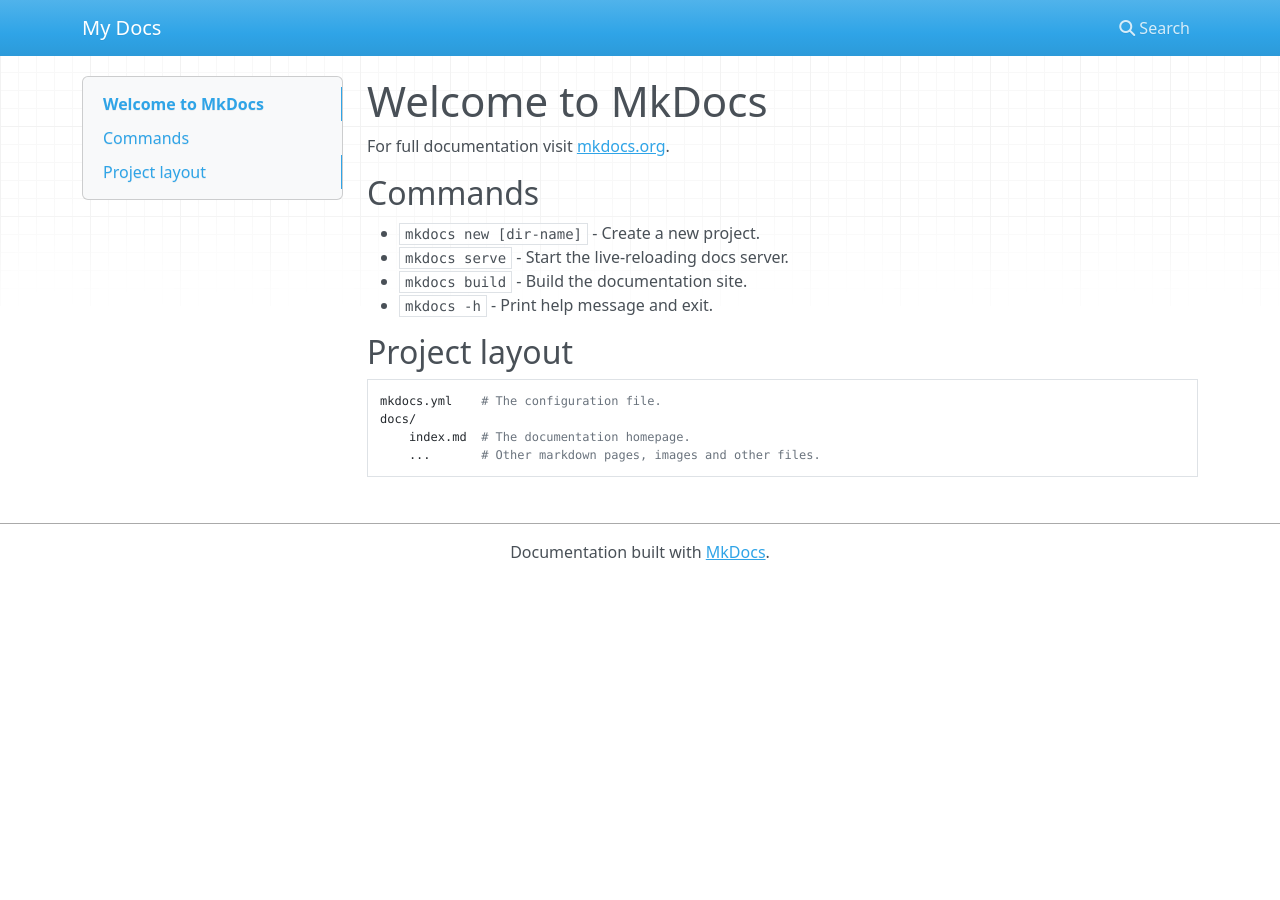
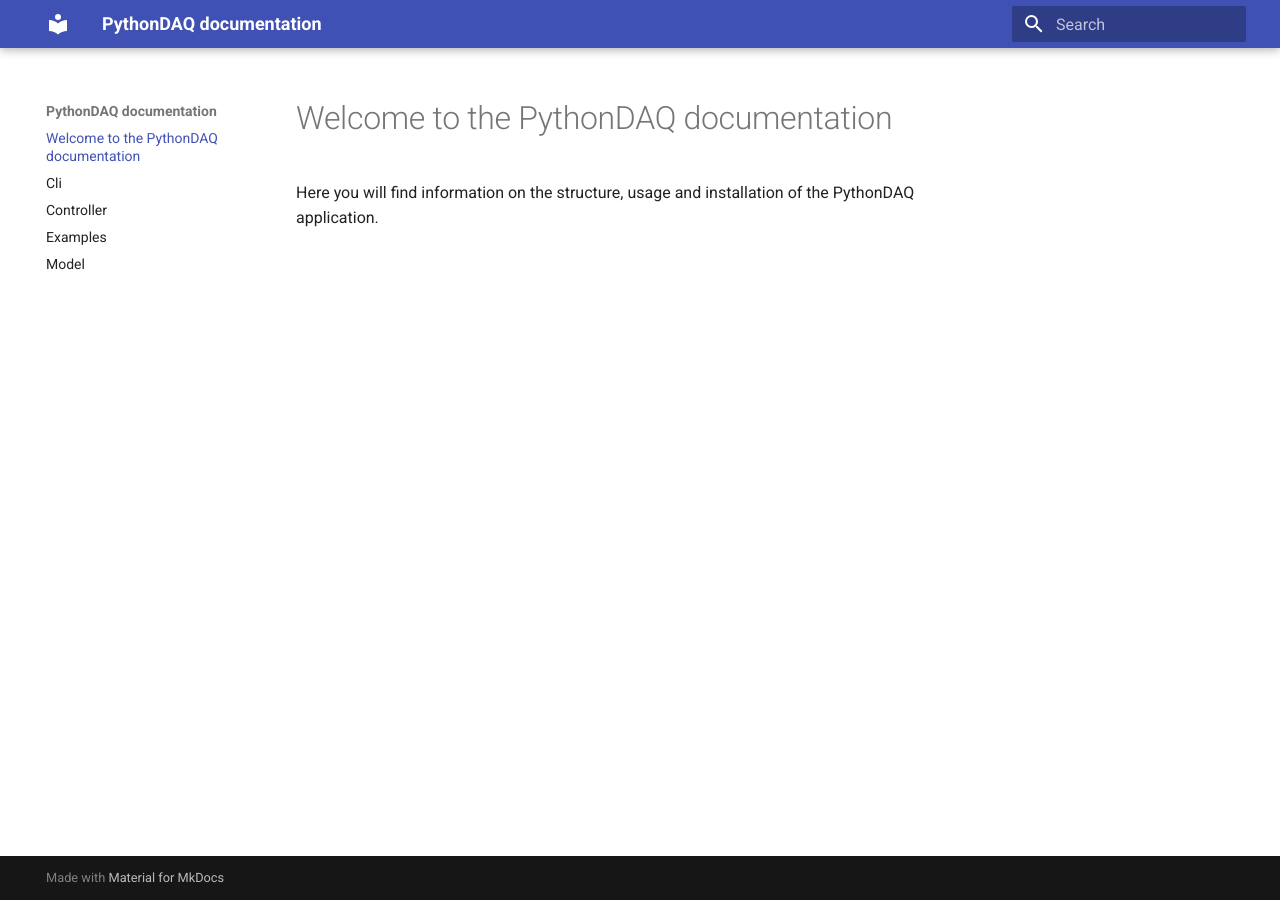
Before and after one commit to Kevin-Veenboer/PythonDAQ, an MkDocs documentation site: the page built from docs/index.md, in a window 1280 px wide. Built offline with MkDocs 1.6.1 and Material for MkDocs 9.7.7, drawn with Linux system fonts in a browser that asks for light colours; nearby versions of some CDN libraries.

Commit message:
created some .md files for documentation

```diff
--- a/docs/index.md
+++ b/docs/index.md
@@ -1,17 +1,2 @@
-# Welcome to MkDocs
-
-For full documentation visit [mkdocs.org](https://www.mkdocs.org).
-
-## Commands
-
-* `mkdocs new [dir-name]` - Create a new project.
-* `mkdocs serve` - Start the live-reloading docs server.
-* `mkdocs build` - Build the documentation site.
-* `mkdocs -h` - Print help message and exit.
-
-## Project layout
-
-    mkdocs.yml    # The configuration file.
-    docs/
-        index.md  # The documentation homepage.
-        ...       # Other markdown pages, images and other files.
+# Welcome to the PythonDAQ documentation
+Here you will find information on the structure, usage and installation of the PythonDAQ application.</br></br>
--- a/mkdocs.yml
+++ b/mkdocs.yml
@@ -1 +1,4 @@
-site_name: My Docs
+site_name: PythonDAQ documentation
+
+theme:
+  name: "material"
```
Also changed, not shown: docs/cli.md (added), docs/controller.md (added), docs/examples.md (added), docs/model.md (added).
